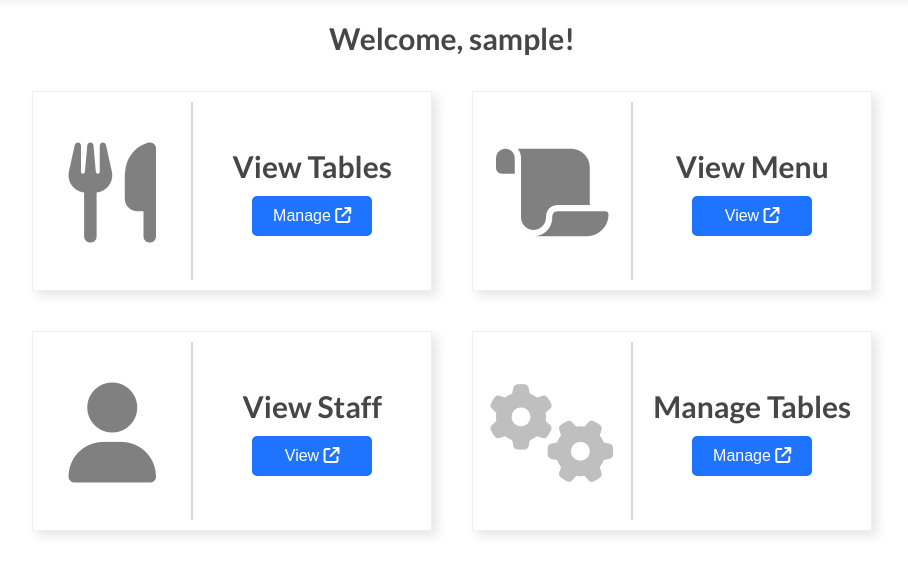
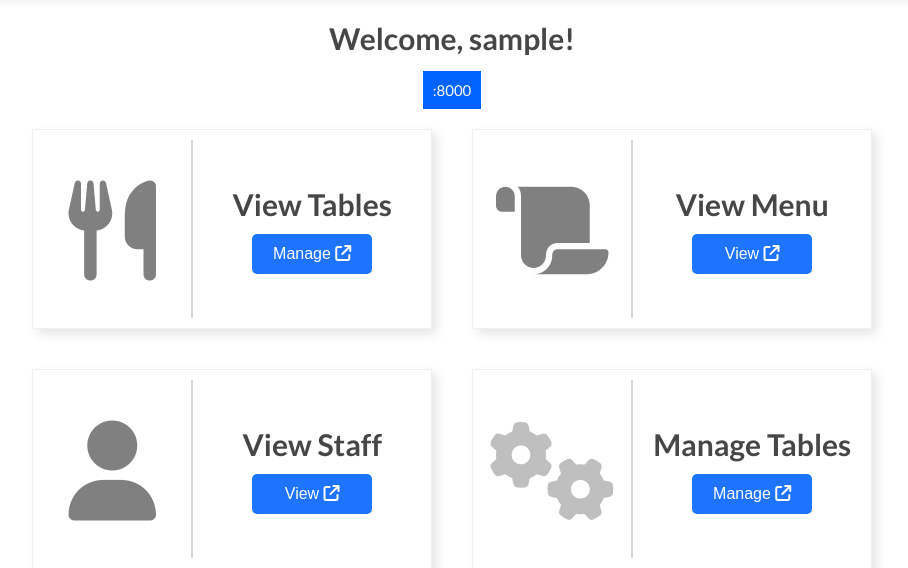
Before and after one commit to sandeepruttala/EasyBill, a Django app: page /admin-home/ in a window 1280 px wide. Shown: the part 100-668 px from the top of the page, without its empty margins (188-1096 px from the left). Run offline with Django 4.2, Linux system fonts and the light colour scheme; the visitor is signed in with stand-in values (Sample User, id 1); some libraries are stand-ins or nearby versions.

Commit message:
added hosted url on admin-home

```diff
--- a/main/templates/admin.html
+++ b/main/templates/admin.html
@@ -69,6 +69,14 @@
             height: 90%;
             border: 0.1px solid #d8d7d7;
         }
+
+        .url {
+            background-color: rgb(0, 98, 255);
+            color: white;
+            font-size: 15px;
+            padding: 10px;
+        }
+
         .main {
             width: 100%;
             min-height: 100vh;
@@ -294,6 +302,9 @@
         <div class="welcome">
             Welcome, {{ user.username }}!
         </div>
+        <div class="url">
+            {{ip}}:8000
+        </div>
         <div class="cards">
 
                 <div class="card">
--- a/main/urls.py
+++ b/main/urls.py
@@ -1,7 +1,6 @@
 from django.contrib import admin
 from django.urls import path
 from . import views
-# app_name = 'recipeshare'
 urlpatterns = [
     path('',views.home,name='home' ),
     path('login/',views.login_,name='login' ),
--- a/main/views.py
+++ b/main/views.py
@@ -5,6 +5,7 @@ from django.contrib import messages
 from django.http import JsonResponse
 from django.contrib.auth import authenticate, login, logout
 from django.urls import reverse
+import os
 
 def home(request):
     return render(request, 'index.html')
@@ -56,7 +57,15 @@ def logout_(request):
 def admin_(request):
     user = request.user
     if user.is_authenticated and user.is_superuser:
-        return render(request, 'admin.html')
+        if os.name == 'nt':
+            ip = os.popen('ipconfig').read().split('\n')
+            for i in ip:
+                if 'IPv4 Address' in i:
+                    ip = i.split(':')[-1].strip()
+                    break
+        else:
+            ip = os.popen('ipconfig getifaddr en0').read().strip()
+            return render(request, 'admin.html', {'ip': ip})
     else:
         return redirect('login')
 
@@ -119,7 +128,6 @@ def fetch_staff(request):
             'id': i.id,
             'session': i.session,
         })
-    # print(data)
     return JsonResponse({'data': data})
 
 def delete_staff(request):
```
